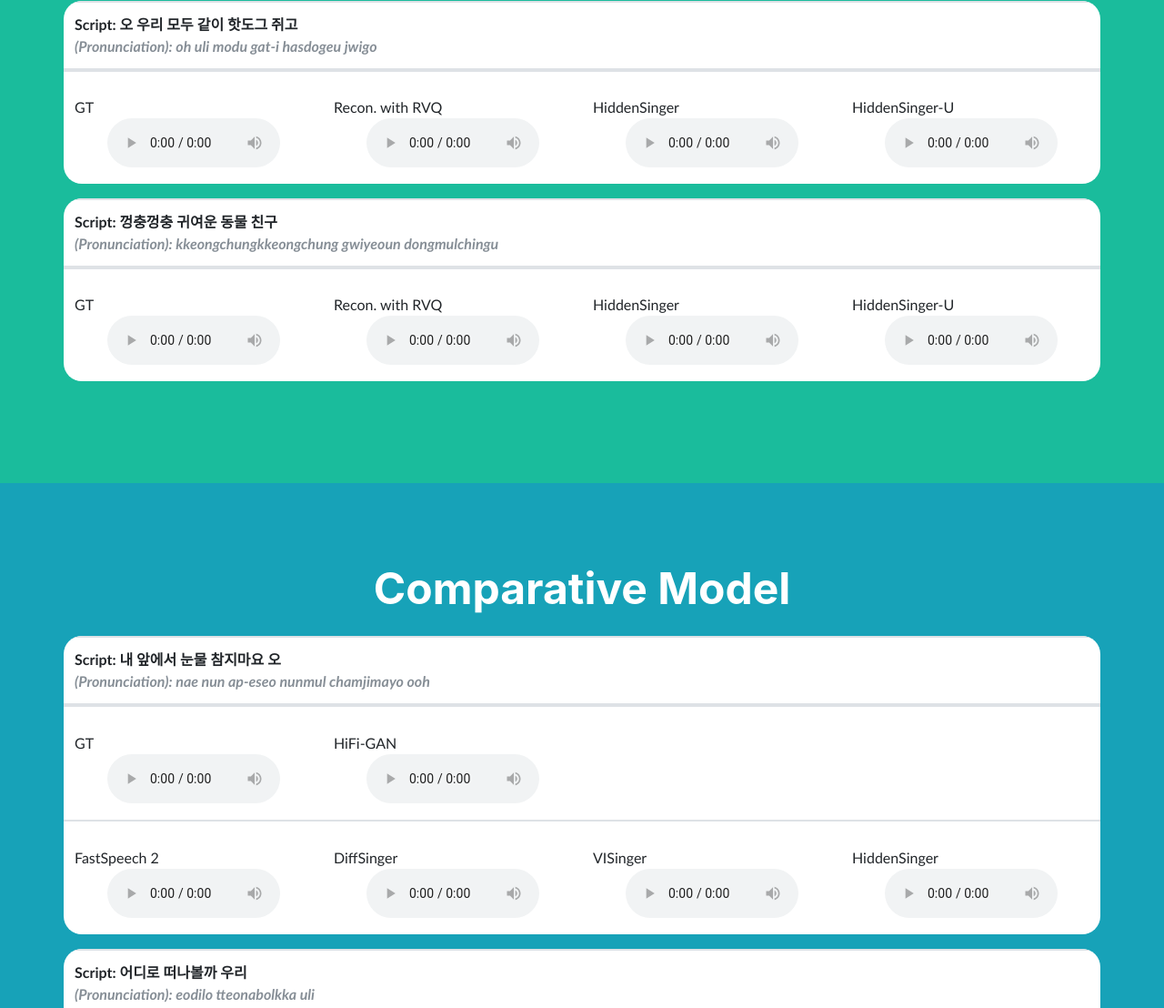
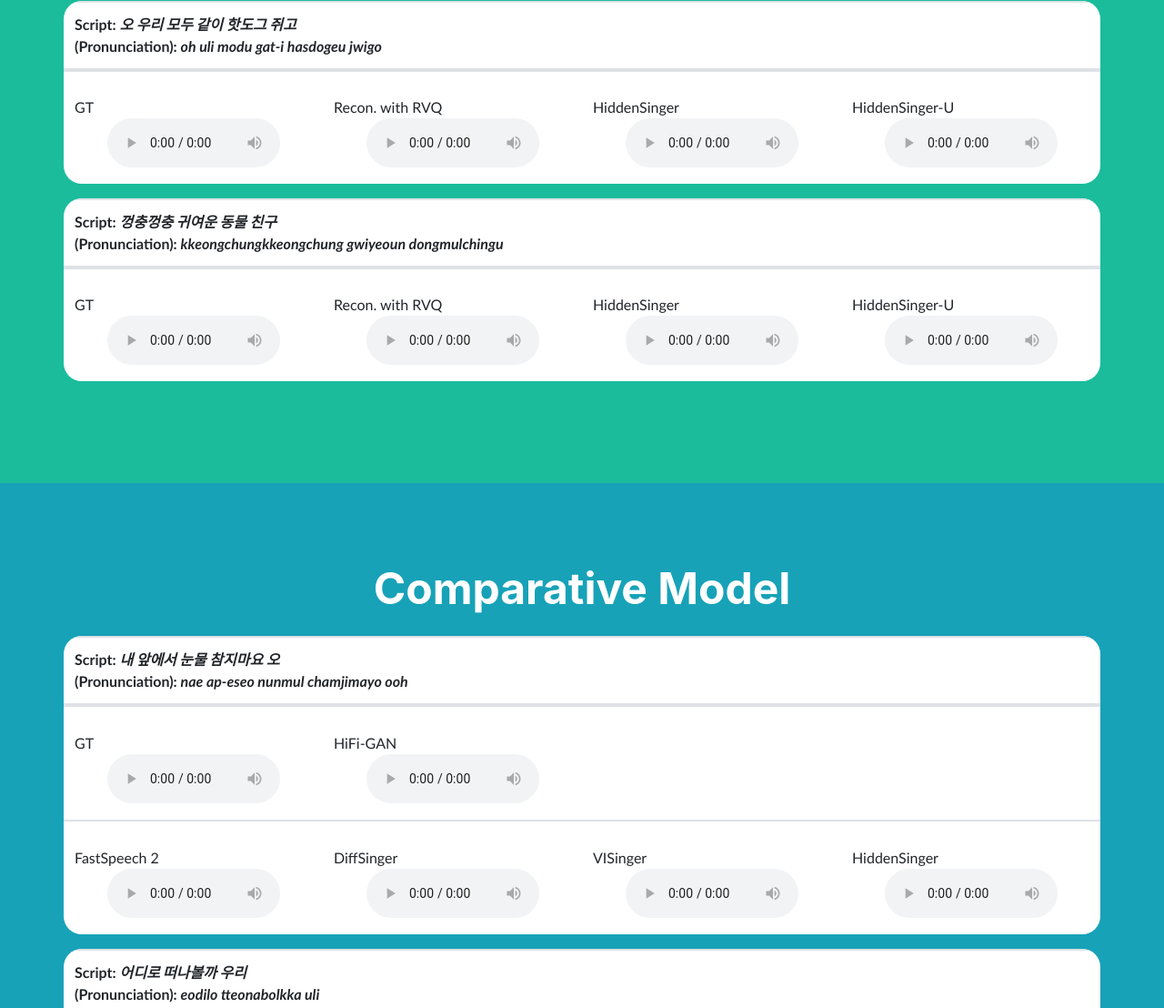
Before and after one commit to hiddensinger/hiddensinger.github.io, a plain HTML site: page index.html in a window 1280 px wide. Shown: the part 2044-3152 px from the top of the page at 91% size. Drawn offline with nearby package versions, Linux system fonts and the light colour scheme; a web font is replaced by a local one.

Commit message:
Add files via upload

```diff
--- a/index.html
+++ b/index.html
@@ -24,13 +24,13 @@
                 html = "<table class=\"table table-responsive align-content-center\" style=\"background-color: white; border-radius: 20px\">"
                 html +="<thead><tr><th colspan=\"5\" style=\"width: 40%\">"
                 html +="<div class=\"text-left\">"
-                html += "Script: "
+                html += "Script: <i>"
                 html += script["script"]
-                html +="</div>"
+                html +="</i></div>"
                 html +="<div class=\"text-left\">"
-                html += "\n<i><font size=\"3em\" color=\"#868e96\">(Pronunciation): "
+                html += "\n(Pronunciation): <i>"
                 html += script["pronun"]
-                html +="</font></i></div>"
+                html +="</i></div>"
                 html += "</th></tr></thead>"
                 html +="<tbody><tr>"
                 for(var key in exp){
@@ -173,7 +173,7 @@
                                 "C0409_13": {"script": "어디로 떠나볼까 우리",
                                              "pronun": "eodilo tteonabolkka uli"},
                                 "C0388_10": {"script": "내 앞에서 눈물 참지마요 오",
-                                             "pronun": "nae nun ap-eseo nunmul chamjimayo ooh"},
+                                             "pronun": "nae ap-eseo nunmul chamjimayo ooh"},
                             }
                             for(var audio in audios){
                                 div = document.getElementById("div2")
@@ -286,7 +286,7 @@
                                 "shinsoi": {"script": "헤어나올 수가 없어",
                                             "pronun": "heeonaol suga eopseo "},
                                 "leedahyun": {"script": "오늘도 너의 소식이 궁금해",
-                                             "pronun": "oneuldo neoui sosigi gunggeumhae "},
+                                             "pronun": "oneuldo neoui sosigi gunggeumhae"},
                             }
                             for(var audio in audios){
                                 div = document.getElementById("div5")
```
